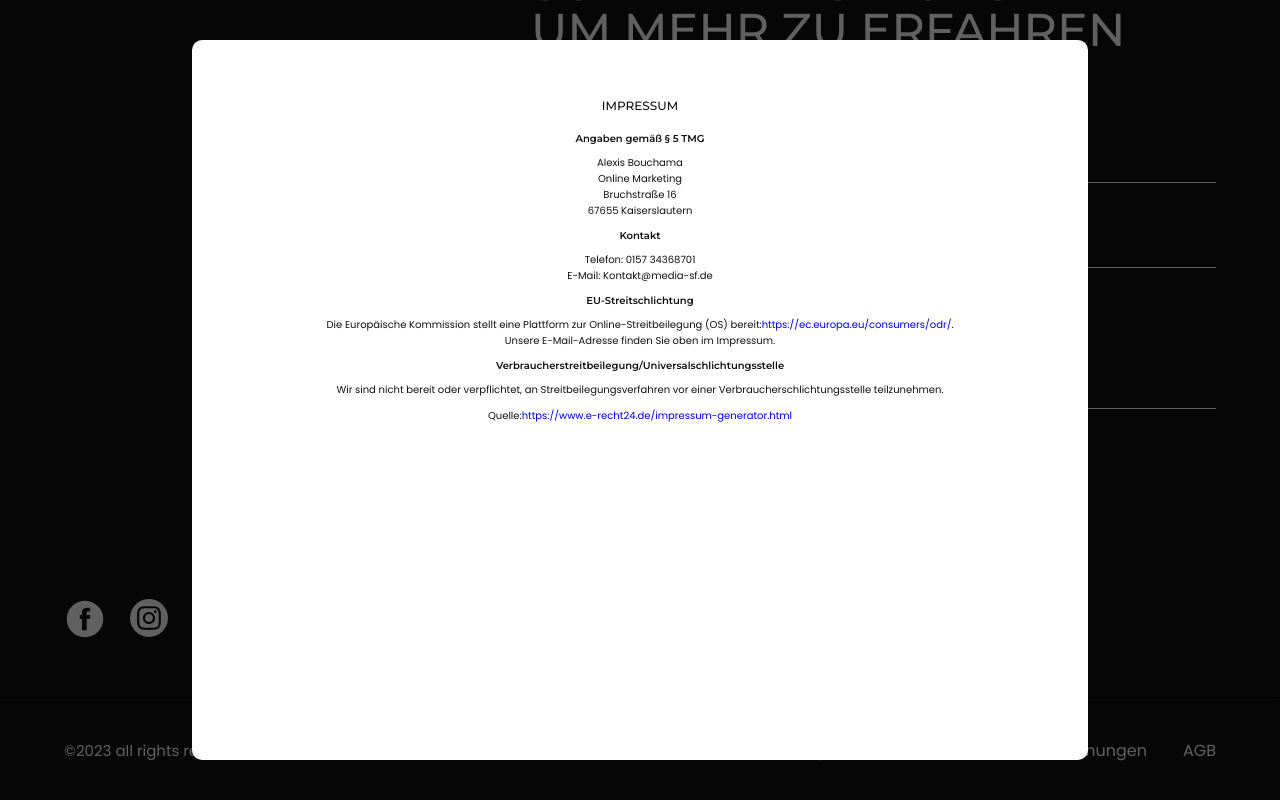
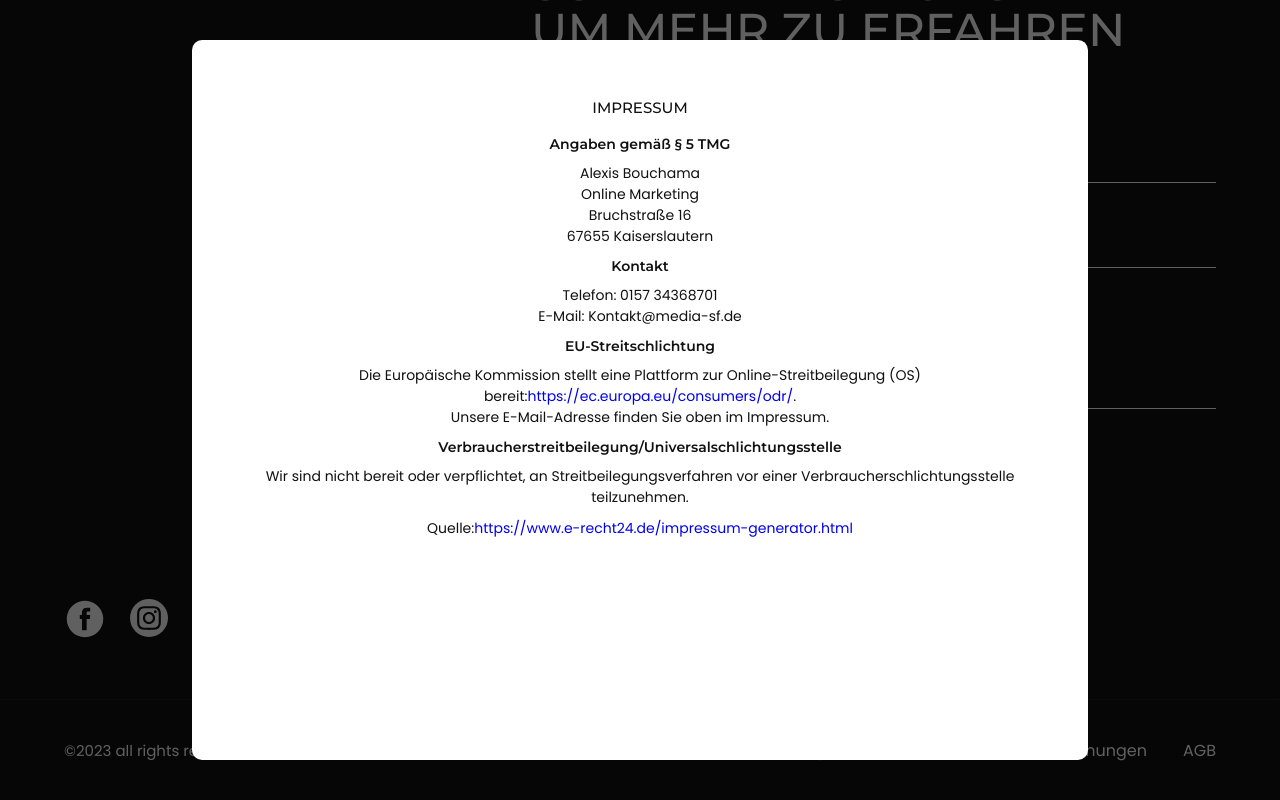
Before and after one commit to RealAliSaid/sfmedianew, a React (Vite) app: page / in a window 1280 px wide. Both pictures are taken after a click on the item "Impressum". Shown: the part 6501-7301 px from the top of the page. Built offline with nearby package versions, Linux system fonts and the light colour scheme.

Commit message:
new tries

```diff
--- a/src/components/Datenschutz/Datenschutz.module.css
+++ b/src/components/Datenschutz/Datenschutz.module.css
@@ -6,13 +6,13 @@
 
 .content h2 {
   margin-bottom: 20px;
-  font-size: 1.2rem; /* Adjust font size as needed */
+  font-size: 1.5rem; /* Adjust font size as needed */
 }
 
 .content p,
 .content h4 {
   margin-bottom: 10px;
-  font-size: 1.0rem; /* Adjust font size as needed */
+  font-size: 1.4rem; /* Adjust font size as needed */
 }
 
 .content ul {
--- a/src/components/Impressum/Impressum.module.css
+++ b/src/components/Impressum/Impressum.module.css
@@ -6,13 +6,13 @@
 
 .content h2 {
   margin-bottom: 20px;
-  font-size: 1.2rem; /* Adjust font size as needed */
+  font-size: 1.5rem; /* Adjust font size as needed */
 }
 
 .content p,
 .content h4 {
   margin-bottom: 10px;
-  font-size: 1.0rem; /* Adjust font size as needed */
+  font-size: 1.4rem; /* Adjust font size as needed */
 }
 
 .content ul {
```
